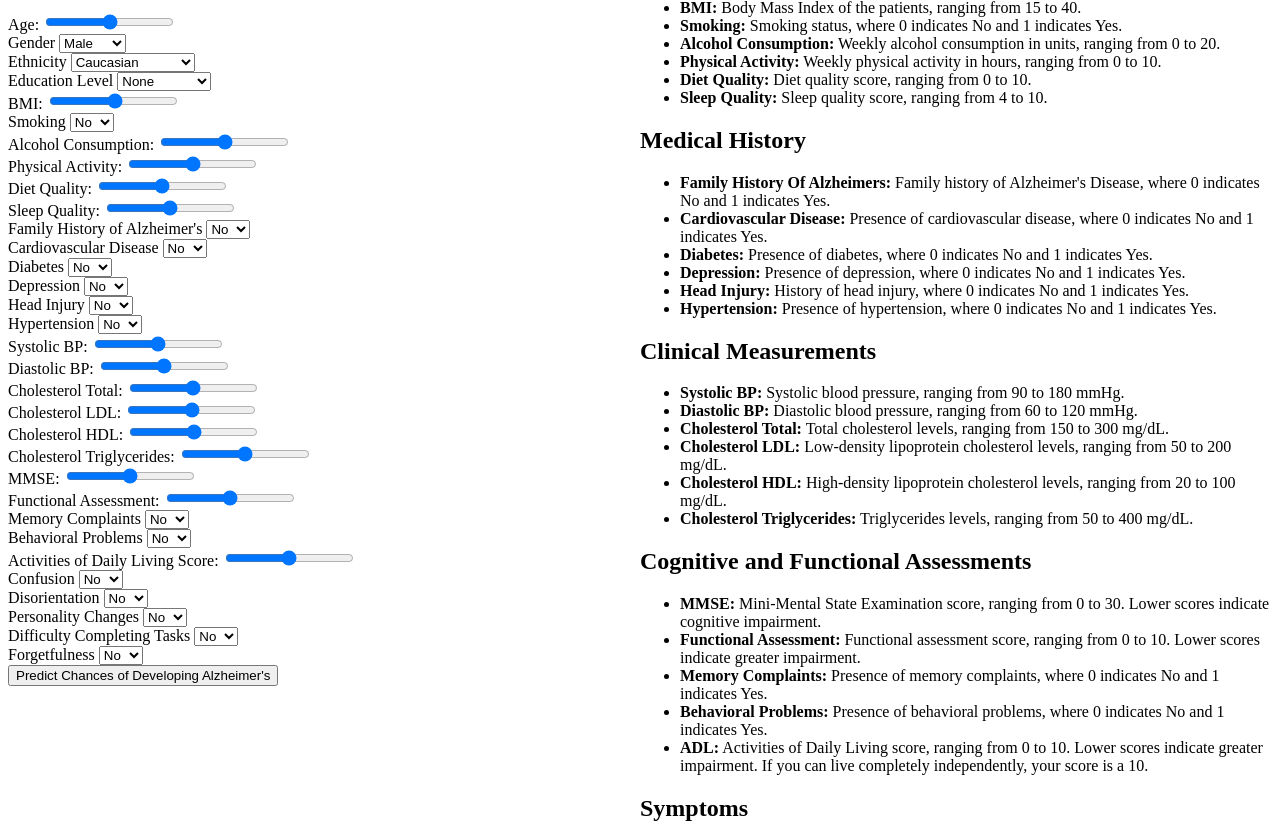
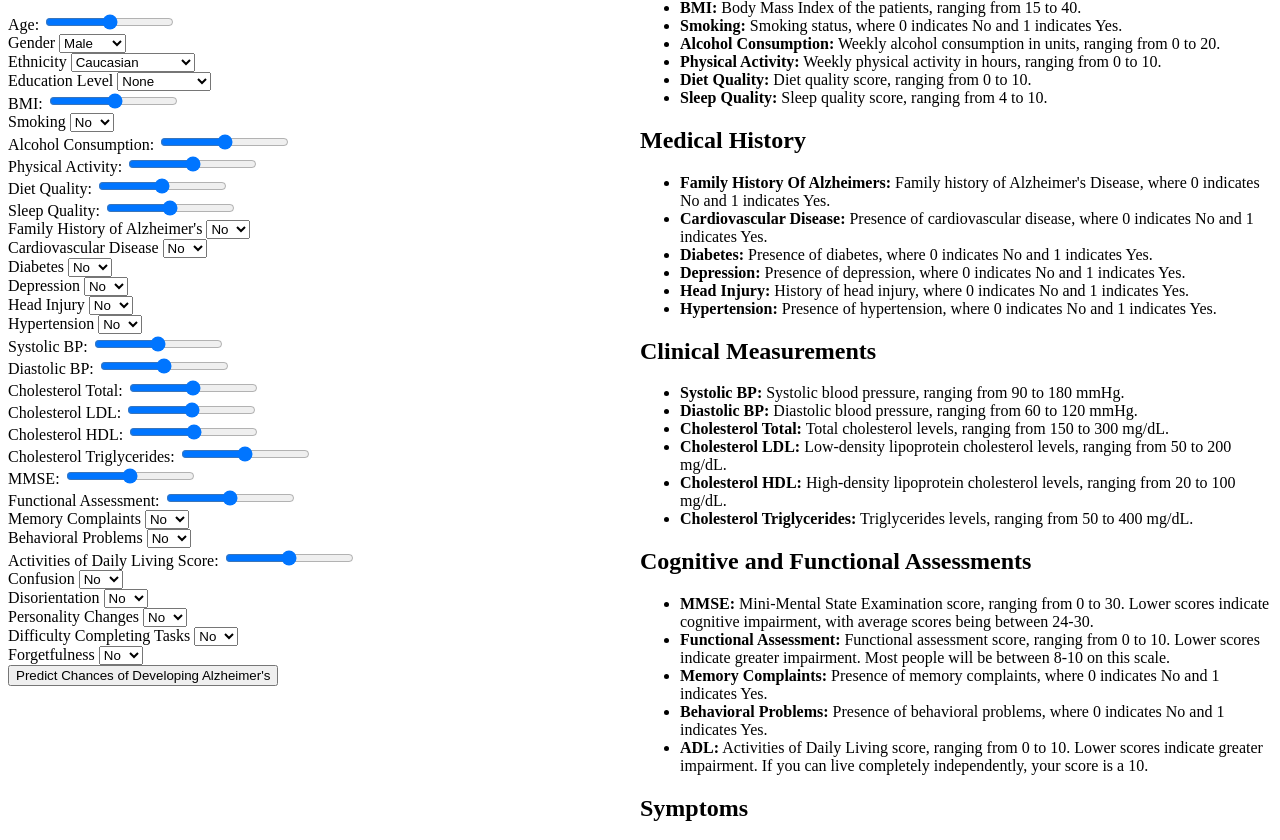
Before and after one commit to akcone2003/Alzheimers_Investigation, a Flask app: page / in a window 1280 px wide. Shown: the part 76-916 px from the top of the page. Run offline with Flask 3, Linux system fonts and the light colour scheme; parts of the project's set-up code (start-up, migrations or seed data) failed here and were passed over.

Commit message:
Updated dictionary

```diff
--- a/templates/index.html
+++ b/templates/index.html
@@ -231,8 +231,8 @@
 
             <h2>Cognitive and Functional Assessments</h2>
             <ul>
-                <li><strong>MMSE:</strong> Mini-Mental State Examination score, ranging from 0 to 30. Lower scores indicate cognitive impairment.</li>
-                <li><strong>Functional Assessment:</strong> Functional assessment score, ranging from 0 to 10. Lower scores indicate greater impairment.</li>
+                <li><strong>MMSE:</strong> Mini-Mental State Examination score, ranging from 0 to 30. Lower scores indicate cognitive impairment, with average scores being between 24-30.</li>
+                <li><strong>Functional Assessment:</strong> Functional assessment score, ranging from 0 to 10. Lower scores indicate greater impairment. Most people will be between 8-10 on this scale.</li>
                 <li><strong>Memory Complaints:</strong> Presence of memory complaints, where 0 indicates No and 1 indicates Yes.</li>
                 <li><strong>Behavioral Problems:</strong> Presence of behavioral problems, where 0 indicates No and 1 indicates Yes.</li>
                 <li><strong>ADL:</strong> Activities of Daily Living score, ranging from 0 to 10. Lower scores indicate greater impairment. If you can live completely independently, your score is a 10.</li>
```
